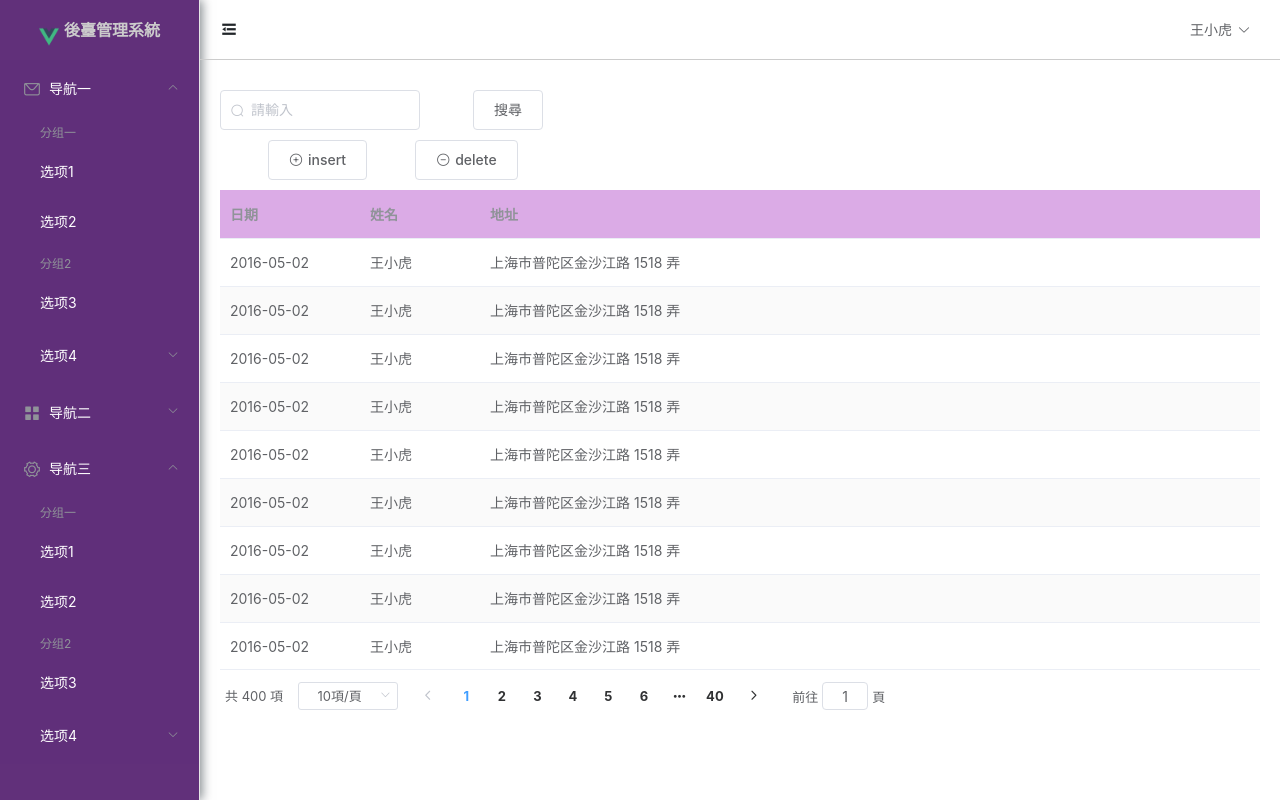
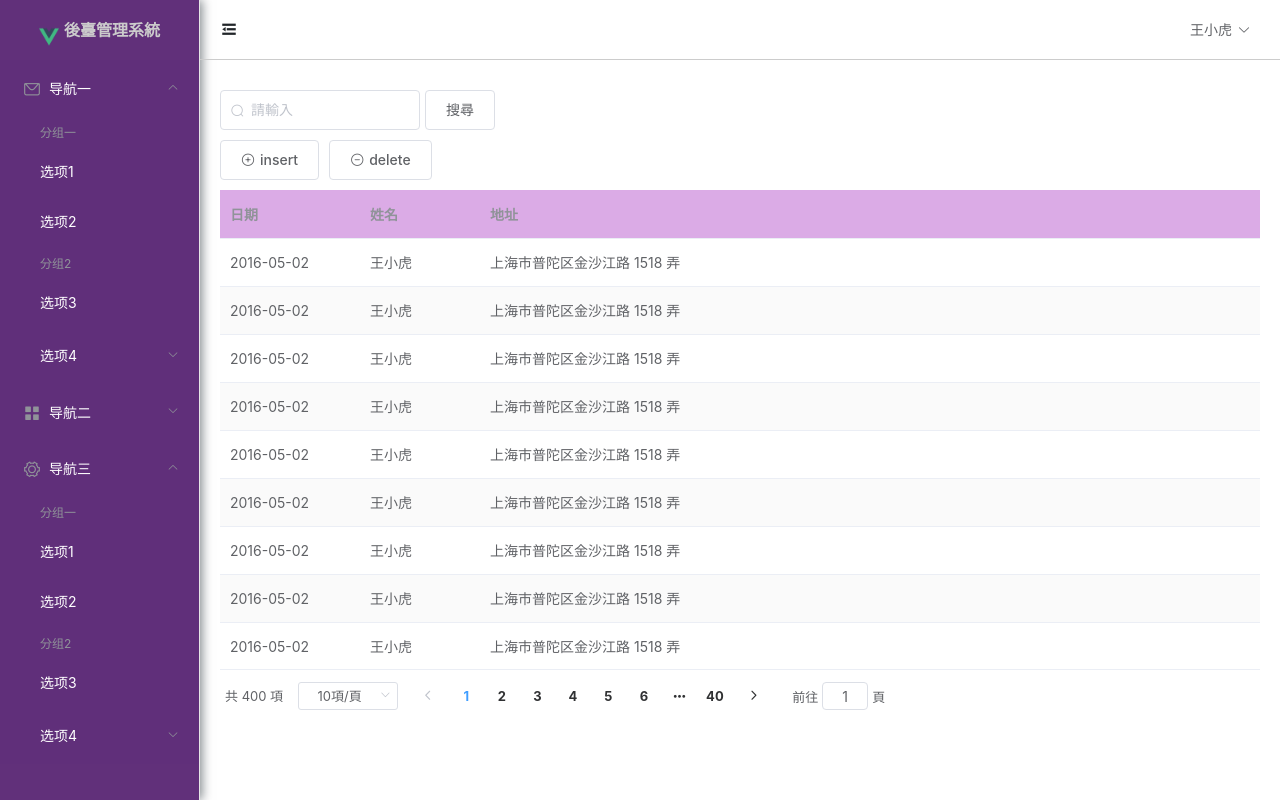
Before and after one commit to akira0645/projecy, a Vue app: page / in a window 1280 px wide. Built offline with nearby package versions, Linux system fonts and the light colour scheme.

Commit message:
margin change

```diff
--- a/src/assets/gloable.css
+++ b/src/assets/gloable.css
@@ -8,5 +8,4 @@
 }
 .mr-5{
     margin-right: 5 px;
-    margin-left: 5px;
 }
--- a/src/views/HomeView.vue
+++ b/src/views/HomeView.vue
@@ -19,12 +19,12 @@
         <el-main>
           <div style="margin: 10px 0;">
             <el-input style="width: 200px; margin-right: 5px;" prefix-icon="el-icon-search" placeholder="請輸入"></el-input>
-            <el-button class="ml-5" >搜尋</el-button>
+            <el-button>搜尋</el-button>
           </div>
 
           <div style="margin: 10px 0;">
-            <el-button class="ml-5" icon="el-icon-circle-plus-outline" >insert</el-button>
-            <el-button class="ml-5" icon="el-icon-remove-outline" >delete</el-button>
+            <el-button icon="el-icon-circle-plus-outline" >insert</el-button>
+            <el-button  icon="el-icon-remove-outline" >delete</el-button>
           </div>
 
           <el-table :data="tableData" height="480"stripe :header-cell-style="{background: 'rgba(211, 150, 224, 0.8)'}">
```
